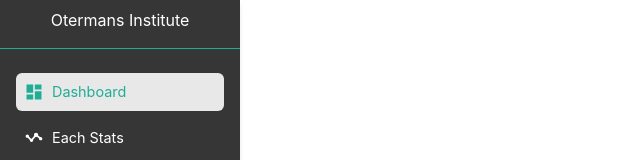
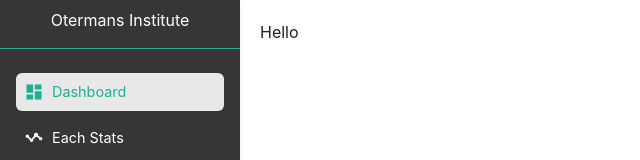
Before and after one commit to Sun-Deep/OI-Dashboard, a React (Create React App) app: page / in a window 1280 px wide. Shown: the top 160 px of the page, without its empty margins (0-640 px from the left). Built offline with nearby package versions, Linux system fonts and the light colour scheme.

Commit message:
side navigation layout

```diff
--- a/package.json
+++ b/package.json
@@ -13,6 +13,7 @@
     "react": "^17.0.2",
     "react-dom": "^17.0.2",
     "react-icons": "^4.3.1",
+    "react-router-dom": "6",
     "react-scripts": "4.0.3",
     "web-vitals": "^1.0.1"
   },
--- a/src/App.js
+++ b/src/App.js
@@ -1,10 +1,10 @@
-import { Heading } from "@chakra-ui/react";
-import SideNavigation from "./components/SideNavigation";
+import WithNavigation from "./utils/WithNavigation";
+
 
 function App() {
   return (
-    <SideNavigation />
+    <h1>Hello</h1>
   );
 }
 
-export default App;
+export default WithNavigation(App)
--- a/src/index.js
+++ b/src/index.js
@@ -1,14 +1,20 @@
 import React from 'react';
 import ReactDOM from 'react-dom';
+import { ChakraProvider } from '@chakra-ui/react'
+import { BrowserRouter as Router, Routes, Route } from 'react-router-dom'
+
 import './index.css';
 import App from './App';
-import { ChakraProvider } from '@chakra-ui/react'
 import { customTheme } from './styles/theme';
 
 ReactDOM.render(
   <React.StrictMode>
     <ChakraProvider resetCSS theme={customTheme}>
-      <App />
+      <Router>
+        <Routes>
+          <Route path='/' element={<App />}></Route>
+        </Routes>
+      </Router>
     </ChakraProvider>
   </React.StrictMode>,
   document.getElementById('root')
--- /dev/null
+++ b/src/utils/WithNavigation/index.js
@@ -0,0 +1,27 @@
+import { Box, Text } from '@chakra-ui/react'
+import SideNavigation from '../../components/SideNavigation'
+
+const WithNavigation = (Component, isSideNavigation = true) => props => {
+  return (
+    <>
+      {isSideNavigation && <SideNavigation />}
+
+      {isSideNavigation ? <Box p={5} ml={['0', '0', '240px', '240px', '240px']}>
+          <Component {...props} />
+        </Box> : <Box p={2}>
+            <Component {...props} />
+          </Box>}
+
+      {/* {(isSideNavigation
+        ? <Box p={5} ml={['0', '0', '240px', '240px', '240px']}>
+          <Component {...props} />
+        </Box>
+        : <Box p={2}>
+            <Component {...props} />
+          </Box>
+      )} */}
+    </>
+  )
+}
+
+export default WithNavigation
```
Also changed, not shown: 1 other file (tests, documents, lock files or other folders).
